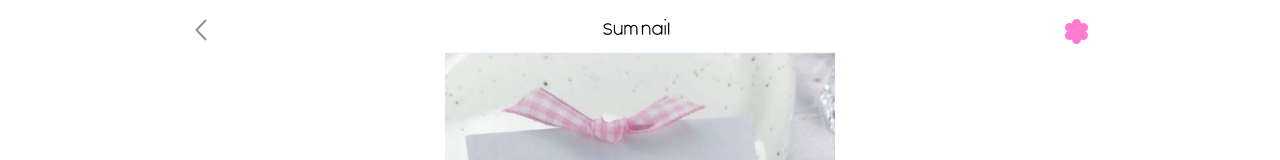
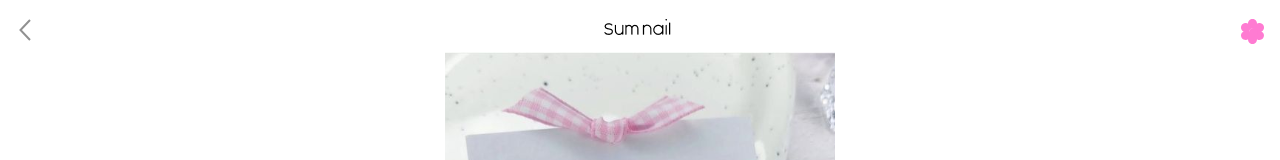
Before and after one commit to Sum-nail/sum-nail-client, a Next.js app: page /detail in a window 1280 px wide. Shown: the top 160 px of the page. Built offline with nearby package versions, Linux system fonts and the light colour scheme.

Commit message:
[style]디테일 nav margin 수정

```diff
--- a/components/detail/DetailNav.tsx
+++ b/components/detail/DetailNav.tsx
@@ -19,14 +19,14 @@ export default DetailNav;
 
 const NavContainer = styled.div`
   display: flex;
-  justify-content: space-around;
+  justify-content: space-between;
   align-items: center;
 `;
 
 const BackButton = styled(BackButtonIcon)`
-  margin-top: 0.8rem;
+  margin: 0.8rem 0 0 1.2rem;
 `;
 
 const Bookmark = styled(BookmarkIcon)`
-  margin-top: 1.1rem;
+  margin: 1.1rem 1.2rem 0 0;
 `;
```
